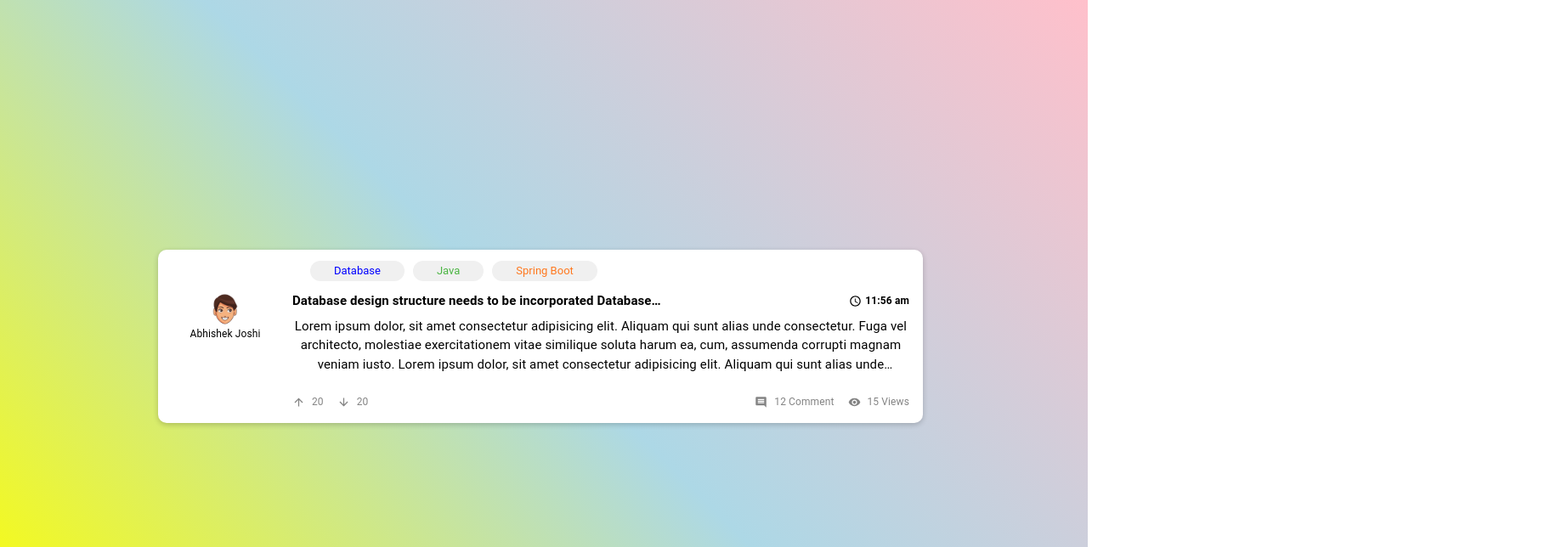
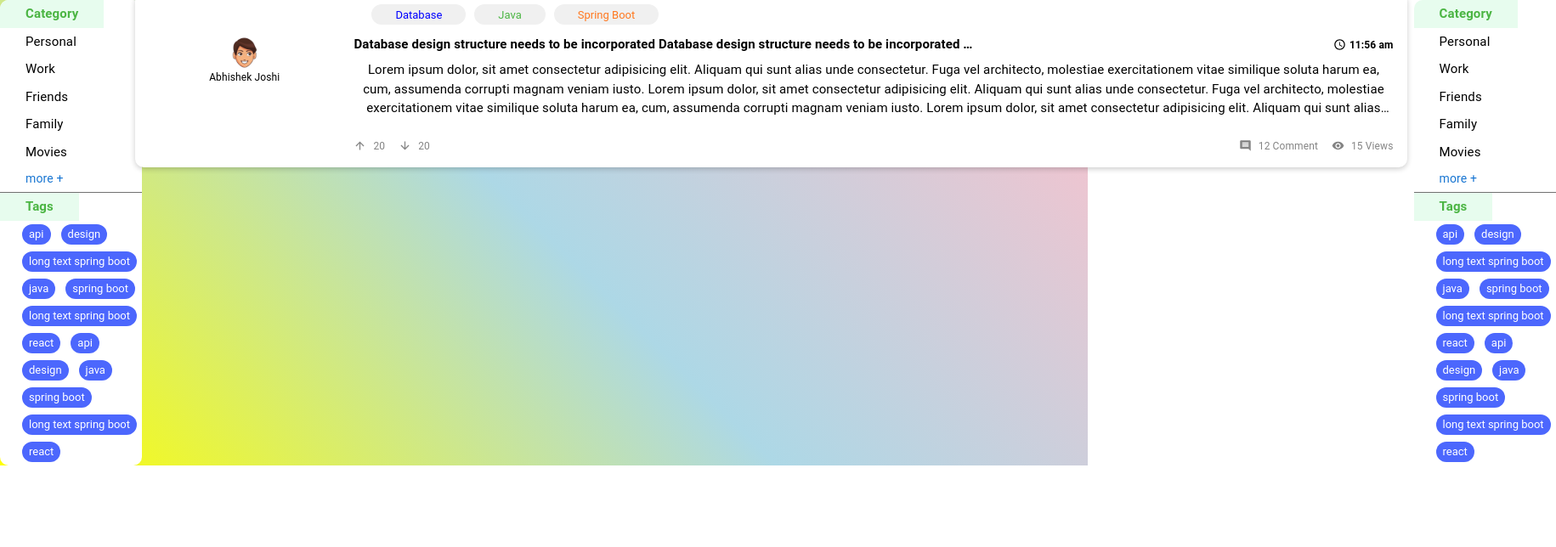
Before and after one commit to I-Abhishek-Joshi/Question-ui, a React (Create React App) app: page / in a window 1280 px wide. Shown: the top 644 px of the page at 85% size, 1831 px wide, since content can reach past the window. Built offline with nearby package versions, Linux system fonts and the light colour scheme.

Commit message:
filterTab added

```diff
--- a/src/App.css
+++ b/src/App.css
@@ -1,5 +1,6 @@
 .App {
   text-align: center;
+  background: linear-gradient(45deg, yellow, lightblue, pink);
 }
 
 .App-logo {
@@ -27,10 +28,6 @@
   color: #61dafb;
 }
 
-.gradient-background {
-  background: linear-gradient(45deg, yellow, lightblue, pink);
-}
-
 @keyframes App-logo-spin {
   from {
     transform: rotate(0deg);
--- a/src/App.js
+++ b/src/App.js
@@ -1,12 +1,22 @@
+import { Box, Grid } from "@mui/material";
 import "./App.css";
 import CardDetails from "./common/components/CardDetails/cardDetails";
+import FilterTab from "./common/components/FilterTab/filterTab";
 
 function App() {
   return (
-    <div className="App gradient-background">
-      <header className="App-header">
-        <CardDetails></CardDetails>
-      </header>
+    <div className="App">
+      <Grid display={"flex"} flexdirection={"row"}>
+        <Grid item md={3}>
+          <FilterTab />
+        </Grid>
+        <Grid item md={6}>
+          <CardDetails />
+        </Grid>
+        <Grid item md={3}>
+          <FilterTab />
+        </Grid>
+      </Grid>
     </div>
   );
 }
--- a/src/common/components/CardDetails/cardDetails.css
+++ /dev/null
@@ -1,5 +0,0 @@
-.chip-tag{
-    background-color: gray;
-    padding: 0 10px;
-    margin: 5px;
-}
--- a/src/common/components/CardDetails/cardDetails.jsx
+++ b/src/common/components/CardDetails/cardDetails.jsx
@@ -13,23 +13,30 @@ import ArrowDownwardIcon from "@mui/icons-material/ArrowDownward";
 import ArrowUpwardIcon from "@mui/icons-material/ArrowUpward";
 import face from "../../assets/images/face.jpg";
 import avatar from "../../assets/images/avatar.jpg";
-import "./cardDetails.css";
 import CommentIcon from "@mui/icons-material/Comment";
 import VisibilityIcon from "@mui/icons-material/Visibility";
-import AccessTimeIcon from '@mui/icons-material/AccessTime';
+import AccessTimeIcon from "@mui/icons-material/AccessTime";
 
 const CardDetails = () => {
-    const chipColor = "#F0F0F0"
-    const success = "#4BB543"
-    const primary = "#0000FF"
-    const orange = "#ff781f"
-    const defaultColor = "#848484"
+  const chipColor = "#F0F0F0";
+  const success = "#4BB543";
+  const primary = "#0000FF";
+  const orange = "#ff781f";
+  const defaultColor = "#848484";
   return (
-    <Grid container spacing={1} bgcolor={"white"}  color={"black"} maxWidth={900} overflow={"hidden"}
+    <Grid
+      container
+      spacing={1}
+      bgcolor={"white"}
+      color={"black"}
+      maxWidth={900}
+      overflow={"hidden"}
       style={{
         borderRadius: "10px",
-        boxShadow: "0px 2px 6px rgba(0, 0, 0, 0.2)" ,
-    }}>
+        boxShadow: "0px 2px 6px rgba(0, 0, 0, 0.2)",
+      }}
+      md={12}
+    >
       <Grid item xs={2}>
         {/* Block 1 */}
       </Grid>
@@ -42,9 +49,36 @@ const CardDetails = () => {
       >
         {/* Block 2 */}
         <Grid container direction="row" flexWrap="nowrap" pl={2} pr={2}>
-          <Chip label="Database" size="small" style={{ color: primary, backgroundColor: chipColor, padding:"0 20px", margin: "5px"}}/>
-          <Chip label="Java" size="small" style={{color: success, backgroundColor: chipColor, padding:"0 20px", margin: "5px"}}/>
-          <Chip label="Spring Boot" size="small" style={{color: orange, backgroundColor: chipColor, padding:"0 20px", margin: "5px"}}/>
+          <Chip
+            label="Database"
+            size="small"
+            style={{
+              color: primary,
+              backgroundColor: chipColor,
+              padding: "0 20px",
+              margin: "5px",
+            }}
+          />
+          <Chip
+            label="Java"
+            size="small"
+            style={{
+              color: success,
+              backgroundColor: chipColor,
+              padding: "0 20px",
+              margin: "5px",
+            }}
+          />
+          <Chip
+            label="Spring Boot"
+            size="small"
+            style={{
+              color: orange,
+              backgroundColor: chipColor,
+              padding: "0 20px",
+              margin: "5px",
+            }}
+          />
         </Grid>
       </Grid>
       <Grid
@@ -60,7 +94,7 @@ const CardDetails = () => {
           justifyContent="center"
           alignItems="center"
         >
-          <Avatar alt="Remy Sharp" src={face}/>
+          <Avatar alt="Remy Sharp" src={face} />
           <Typography variant="body1" style={{ fontSize: "12px" }}>
             Abhishek Joshi
           </Typography>
@@ -73,30 +107,34 @@ const CardDetails = () => {
         container
         justifyContent="center"
         alignItems="flex-start"
-        pl={2} pr={2}
+        pl={2}
+        pr={2}
       >
         {/* Block 4 */}
-        <Grid style={{ maxHeight: "200px", overflow: "hidden"}} >
+        <Grid style={{ maxHeight: "200px", overflow: "hidden" }}>
           <Box display={"flex"} justifyContent={"space-between"}>
             <Typography
               variant="h6"
               fontWeight={700}
               lineHeight={1.4}
               style={{
-
                 width: "60%",
-            overflow:"hidden",
-            textOverflow: "ellipsis"
+                overflow: "hidden",
+                textOverflow: "ellipsis",
               }}
               whiteSpace={"nowrap"}
               fontSize={"15px"}
             >
-            Database design structure needs to be incorporated Database design structure needs to be incorporated Database design structure needs to be incorporated
-            Database design structure needs to be incorporated
+              Database design structure needs to be incorporated Database design
+              structure needs to be incorporated Database design structure needs
+              to be incorporated Database design structure needs to be
+              incorporated
             </Typography>
             <Box display={"flex"} alignItems={"center"}>
-            <AccessTimeIcon  style={{fontSize: "15px"}}/>
-            <Typography fontSize={"12px"} ml={0.5} fontWeight={600}>11:56 am</Typography>
+              <AccessTimeIcon style={{ fontSize: "15px" }} />
+              <Typography fontSize={"12px"} ml={0.5} fontWeight={600}>
+                11:56 am
+              </Typography>
             </Box>
           </Box>
 
@@ -137,22 +175,48 @@ const CardDetails = () => {
       <Grid item xs={10} pl={2} pr={2}>
         <Box display="flex" justifyContent="space-between" pt={2} pb={2}>
           <Box display="flex" alignItems="center">
-            <ArrowUpwardIcon style={{color: defaultColor, fontSize: "15px"}}/>
-            <Typography variant="body1" ml={1} mr={2} color={defaultColor} fontSize={"12px"}>
+            <ArrowUpwardIcon
+              style={{ color: defaultColor, fontSize: "15px" }}
+            />
+            <Typography
+              variant="body1"
+              ml={1}
+              mr={2}
+              color={defaultColor}
+              fontSize={"12px"}
+            >
               20
             </Typography>
-            <ArrowDownwardIcon style={{color: defaultColor, fontSize: "15px"}}/>
-            <Typography variant="body1" ml={1} color={defaultColor} fontSize={"12px"}>
+            <ArrowDownwardIcon
+              style={{ color: defaultColor, fontSize: "15px" }}
+            />
+            <Typography
+              variant="body1"
+              ml={1}
+              color={defaultColor}
+              fontSize={"12px"}
+            >
               20
             </Typography>
           </Box>
           <Box display="flex" alignItems="center">
-            <CommentIcon style={{color: defaultColor, fontSize: "15px"}}/>
-            <Typography variant="body1" ml={1} mr={2} color={defaultColor} fontSize={"12px"}>
+            <CommentIcon style={{ color: defaultColor, fontSize: "15px" }} />
+            <Typography
+              variant="body1"
+              ml={1}
+              mr={2}
+              color={defaultColor}
+              fontSize={"12px"}
+            >
               12 Comment
             </Typography>
-            <VisibilityIcon style={{color: defaultColor, fontSize: "15px"}}/>
-            <Typography variant="body1" ml={1} color={defaultColor} fontSize={"12px"}>
+            <VisibilityIcon style={{ color: defaultColor, fontSize: "15px" }} />
+            <Typography
+              variant="body1"
+              ml={1}
+              color={defaultColor}
+              fontSize={"12px"}
+            >
               15 Views
             </Typography>
           </Box>
--- /dev/null
+++ b/src/common/components/FilterTab/filterTab.jsx
@@ -0,0 +1,128 @@
+import { Box, Divider, Typography, Chip, Grid } from "@mui/material";
+import React, { useState } from "react";
+
+const FilterTab = () => {
+  const items = [
+    "Personal",
+    "Work",
+    "Friends",
+    "Family",
+    "Movies",
+    "item6",
+    "item7",
+    "item8",
+    "item9",
+    "item10",
+  ];
+
+  const chips = [
+    "api",
+    "design",
+    "long text spring boot",
+    "java",
+    "spring boot",
+    "long text spring boot",
+    "react",
+    "api",
+    "design",
+    "java",
+    "spring boot",
+    "long text spring boot",
+    "react",
+  ];
+  const [expanded, setExpanded] = useState(false);
+  const renderedItems = expanded ? items : items.slice(0, 5);
+  const categoryHeaderColor = "#E7FCEE";
+  const success = "#4BB543";
+  const primary = "#0000FF";
+  const chipColor = "#4C67FD";
+  return (
+    <Grid md={12}>
+      <Box
+        display={"flex"}
+        flexDirection={"column"}
+        borderRadius={"10px"}
+        overflow={"hidden"}
+        bgcolor={"white"}
+      >
+        <Box
+          display={"flex"}
+          flexDirection={"column"}
+          alignItems={"flex-start"}
+        >
+          <Typography
+            bgcolor={categoryHeaderColor}
+            style={{ padding: "5px 30px" }}
+            color={success}
+            fontWeight={600}
+            fontSize={15}
+          >
+            Category
+          </Typography>
+
+          {renderedItems.map((item) => (
+            <Typography
+              key={item}
+              color={"black"}
+              style={{ padding: "5px 30px" }}
+              fontSize={15}
+            >
+              {item}
+            </Typography>
+          ))}
+          {!expanded && (
+            <Typography
+              style={{ padding: "5px 30px", cursor: "pointer" }}
+              color={"primary"}
+              onClick={() => setExpanded(true)}
+              fontSize={14}
+            >
+              more +
+            </Typography>
+          )}
+          {expanded && (
+            <Typography
+              style={{ padding: "5px 30px", cursor: "pointer" }}
+              color={primary}
+              onClick={() => setExpanded(false)}
+              fontSize={14}
+            >
+              less -
+            </Typography>
+          )}
+        </Box>
+        <Divider style={{ backgroundColor: "gray" }}></Divider>
+        <Box
+          maxWidth={"200px"}
+          display={"flex"}
+          flexDirection={"column"}
+          alignItems={"flex-start"}
+        >
+          <Typography
+            bgcolor={categoryHeaderColor}
+            style={{ padding: "5px 30px" }}
+            color={success}
+            fontWeight={600}
+            fontSize={15}
+          >
+            Tags
+          </Typography>
+          <Box display={"flex"} flexWrap={"wrap"} pl={"20px"}>
+            {chips.map((chip) => (
+              <Chip
+                label={chip}
+                size="small"
+                style={{
+                  color: "white",
+                  backgroundColor: chipColor,
+                  margin: "4px 6px",
+                }}
+              />
+            ))}
+          </Box>
+        </Box>
+      </Box>
+    </Grid>
+  );
+};
+export default FilterTab;
```
Also changed, not shown: 1 other file (tests, documents, lock files or other folders). Lines whose indentation alone changed are shown as unchanged.
